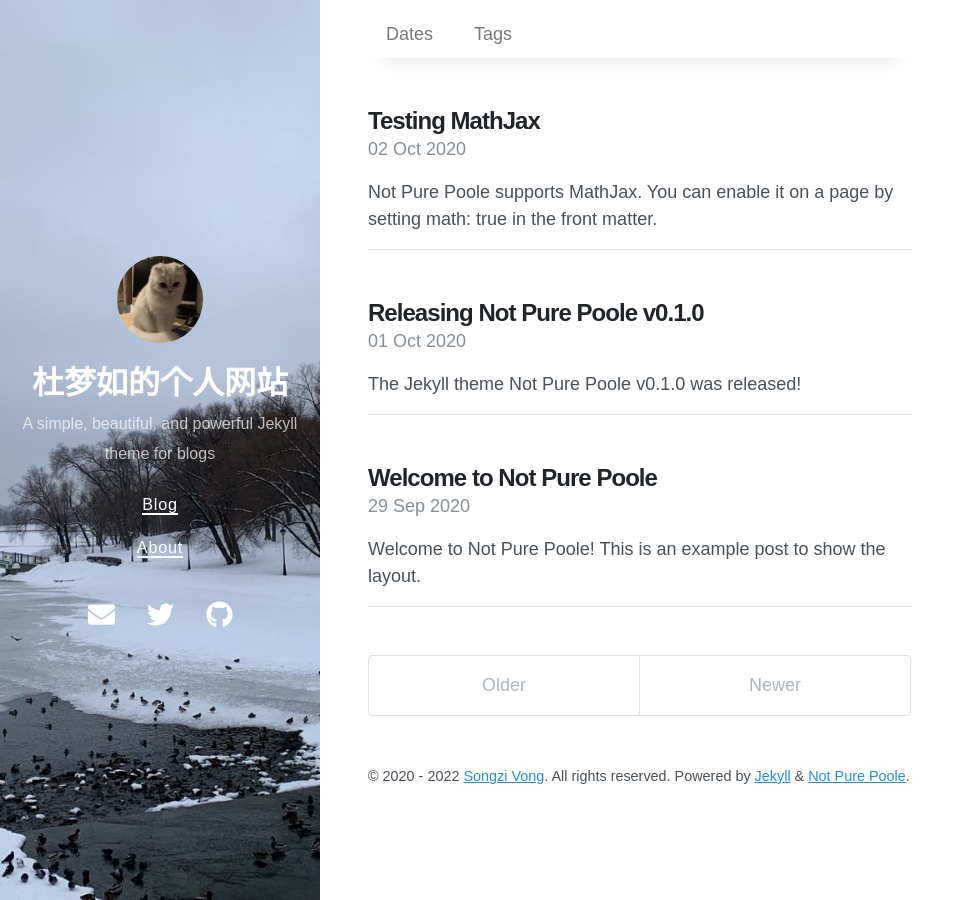
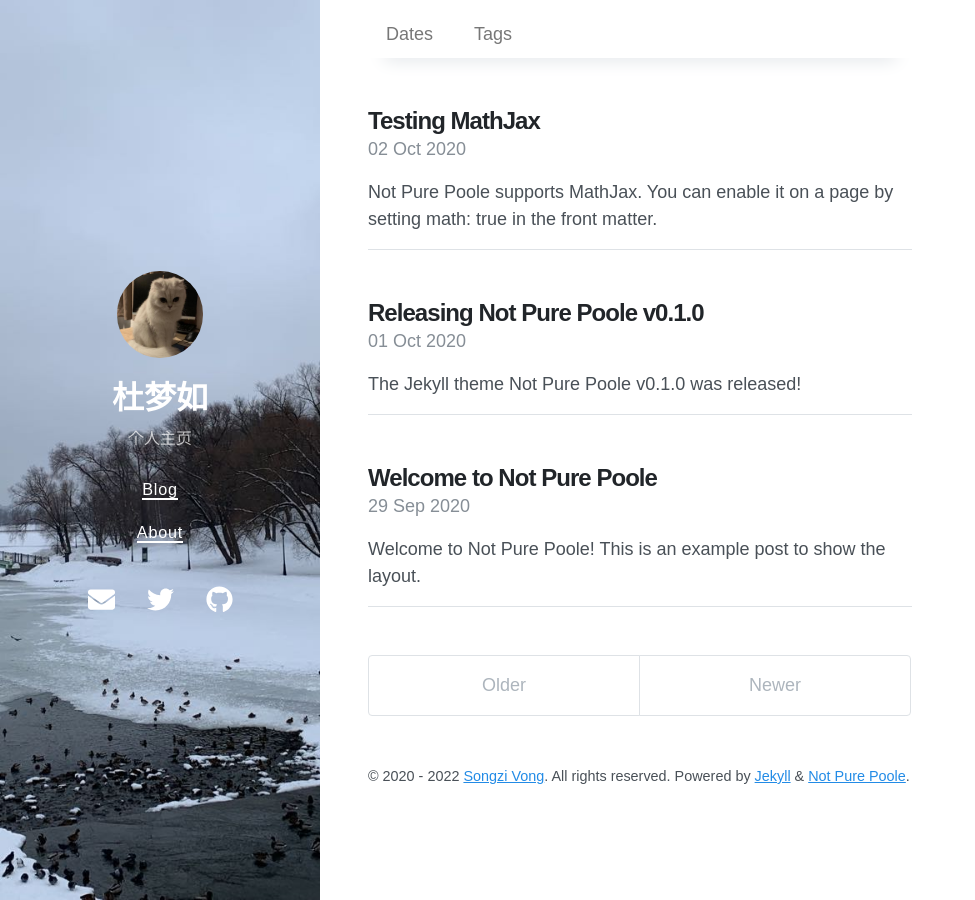
Before and after one commit to dumengru/dumengru.github.io, a Jekyll site: the page built from docs/index.html, in a window 1280 px wide. Shown: the whole page, without its empty margins (0-975 px from the left). Built offline with Jekyll 4.4.1, drawn with Linux system fonts in a browser that asks for light colours; nearby versions of some CDN libraries; the list of posts is cut into pages by our own code.

Commit message:
更新细节

```diff
--- a/docs/_config.yml
+++ b/docs/_config.yml
@@ -1,6 +1,6 @@
 # Setup
-title: 杜梦如的个人网站
-description: A simple, beautiful, and powerful Jekyll theme for blogs
+title: 杜梦如
+description: 个人主页
 url: https://vszhub.github.io
 avatar: /avatar.jpeg
 paginate: 5
```
Also changed, not shown: docs/README.md.
